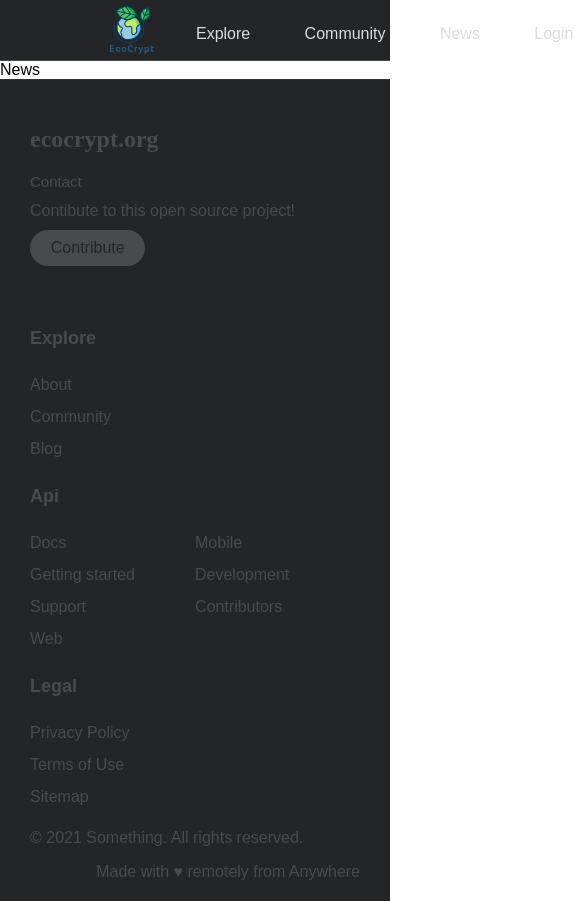
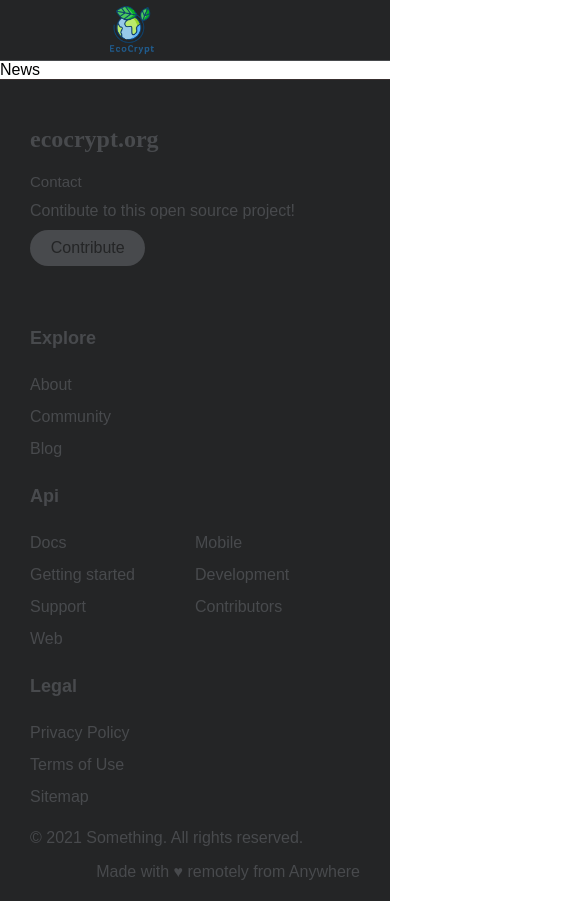
Before and after one commit to lmanzanero/next-js-app, a Next.js app: page /news in a window 390 px wide. Shown: the top 901 px of the page, 585 px wide, since content can reach past the window. Built offline with nearby package versions, Linux system fonts and the light colour scheme.

Commit message:
made home page mobile responsive

```diff
--- a/styles/globals.css
+++ b/styles/globals.css
@@ -367,9 +367,11 @@
   grid-template-columns: 1fr 1fr 1fr;
 }
 
+
+
 .work-flow-section .steps .icon {
-  width: 12em;
-  height: 12em;
+  max-width: 12em;
+  max-height: 12em;
   padding: 1em;
   margin: auto;
   border-radius: 50%;
@@ -435,7 +437,7 @@
 }
 
 .app-promo-section .app-screens .screen {
-  width: 250px;
+  max-width: 250px;
   margin: 1em;
 }
 
@@ -466,8 +468,10 @@
 
 .highlights-section .articles .article {
   text-align: left;
+  min-width: 200px;
   padding: 1em;
   margin: 1em;
+  border-radius: 0.5em;
   box-shadow: 0 10px 30px 0 rgba(100, 103, 105, 0.1);
   transition: all 0.5s;
 }
@@ -477,6 +481,11 @@
   text-align: left;
   padding: 1em;
   transition: all 0.5s;
+}
+
+.highlights-section .articles .article img {
+  width: 100%;
+  object-fit: cover;
 }
 
 
@@ -667,6 +676,78 @@
   color: var(--bg-accent);
 }
 
+@media only screen and (max-width: 768px) {
+  /* For mobile phones: */
+  .work-flow-section .steps {
+    grid-template-columns: 1fr;
+  }
+
+  .features-section .section-row {
+    flex-wrap: wrap;
+  }
+
+  .highlights-section .articles {
+    grid-template-columns: 1fr;
+  }
+
+  .app-promo-section {
+    grid-template-columns: 1fr;
+  }
+
+  .app-promo-section .app-screens {
+    flex-wrap: nowrap;
+    justify-content: center;
+    flex-direction: row;
+    overflow: auto;
+    scroll-direction: horizontal;
+  }
+
+  .app-promo-section .app-screens .screen:first-child {
+    margin-left: 4em;
+  }
+
+  .app-promo-section .app-screens .screen {
+    width: 200px;
+    margin: 1.5em 0.5em;
+  }
+
+  .navbar li {
+    display: none;
+  }
+
+
+  .hero-section {
+    height:65vh;
+    margin: 0;
+    padding: 0;
+    display: grid;
+    grid-gap: 0px;
+    grid-template-columns: 1fr;
+  }
+
+  .hero-section .hero-section-1 {
+    background-image: url("https://wallpapercave.com/wp/hxU3cUn.jpg");
+    display: flex;
+    flex-direction: column;
+    flex-wrap: nowrap;
+    justify-content: center;
+    align-items: center;
+    color: var(--bg-accent);
+    background-size: cover;
+    background-repeat: no-repeat;
+    color: whitesmoke;
+    background-color: burlywood;
+  }
+
+  .hero-section .hero-section-2 {
+    display: none;
+  }
+
+  .hero-section .buttons {
+    display: block;
+  }
+}
+
 @media screen and (min-width: 24.375em) {
   .legal .legal__links {
     margin-left: auto;
```
